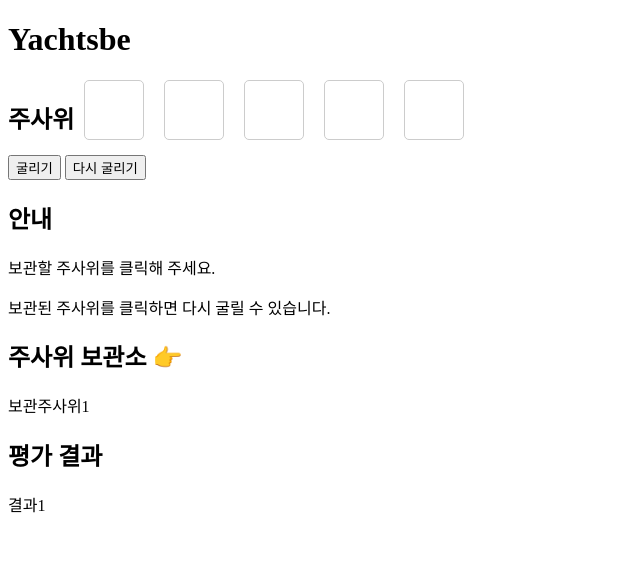
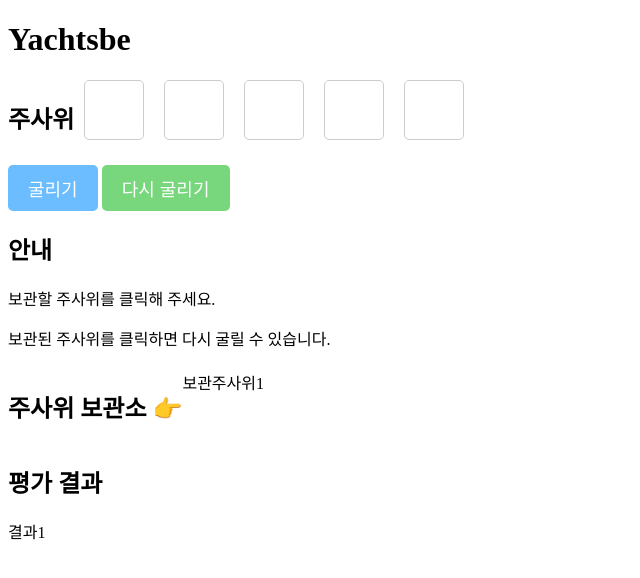
Before and after one commit to skojphy/yachtbe, a SvelteKit app: page / in a window 1280 px wide. Shown: the top 578 px of the page, without its empty margins (0-640 px from the left). Built offline with nearby package versions, Linux system fonts and the light colour scheme.

Commit message:
:lipstick: 전체적인 스타일 수정

```diff
--- a/src/routes/+page.svelte
+++ b/src/routes/+page.svelte
@@ -161,4 +161,38 @@
 		bottom: 20%;
 		right: 40%;
 	}
+
+	.button {
+		margin-top: 10px;
+		font-size: 18px;
+		cursor: pointer;
+		border: none;
+		border-radius: 5px;
+		padding: 10px 20px;
+	}
+
+	.roll-button {
+		background-color: #6cbdff;
+		color: #fff;
+	}
+
+	.exit-button {
+		background-color: rgb(242, 89, 89);
+		color: #fff;
+	}
+
+	.reset-button {
+		background-color: #78d77c;
+		color: #fff;
+	}
+
+	.info {
+		margin-top: 10px;
+		font-size: 16px;
+	}
+
+	.stored-dice-container {
+		margin-top: 20px;
+		display: flex;
+	}
 </style>
```
